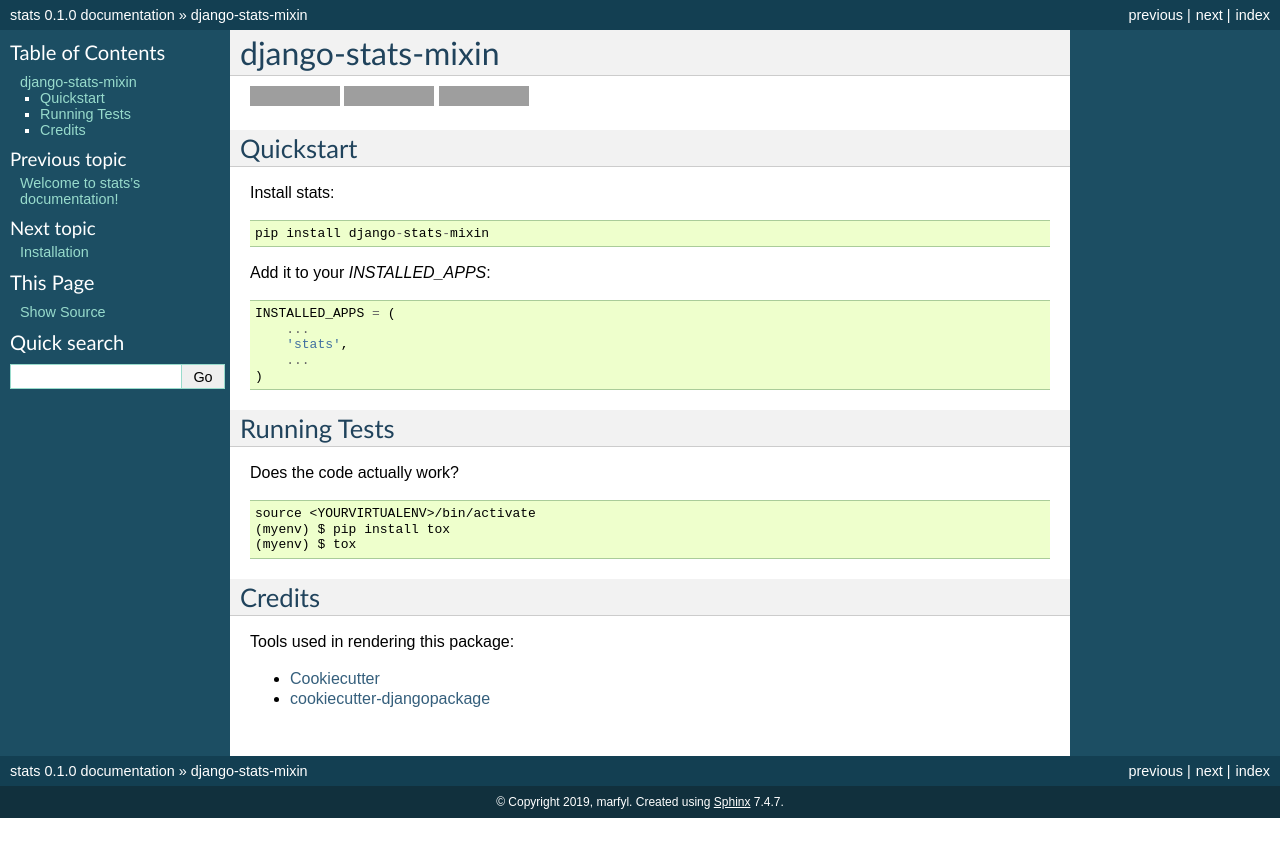
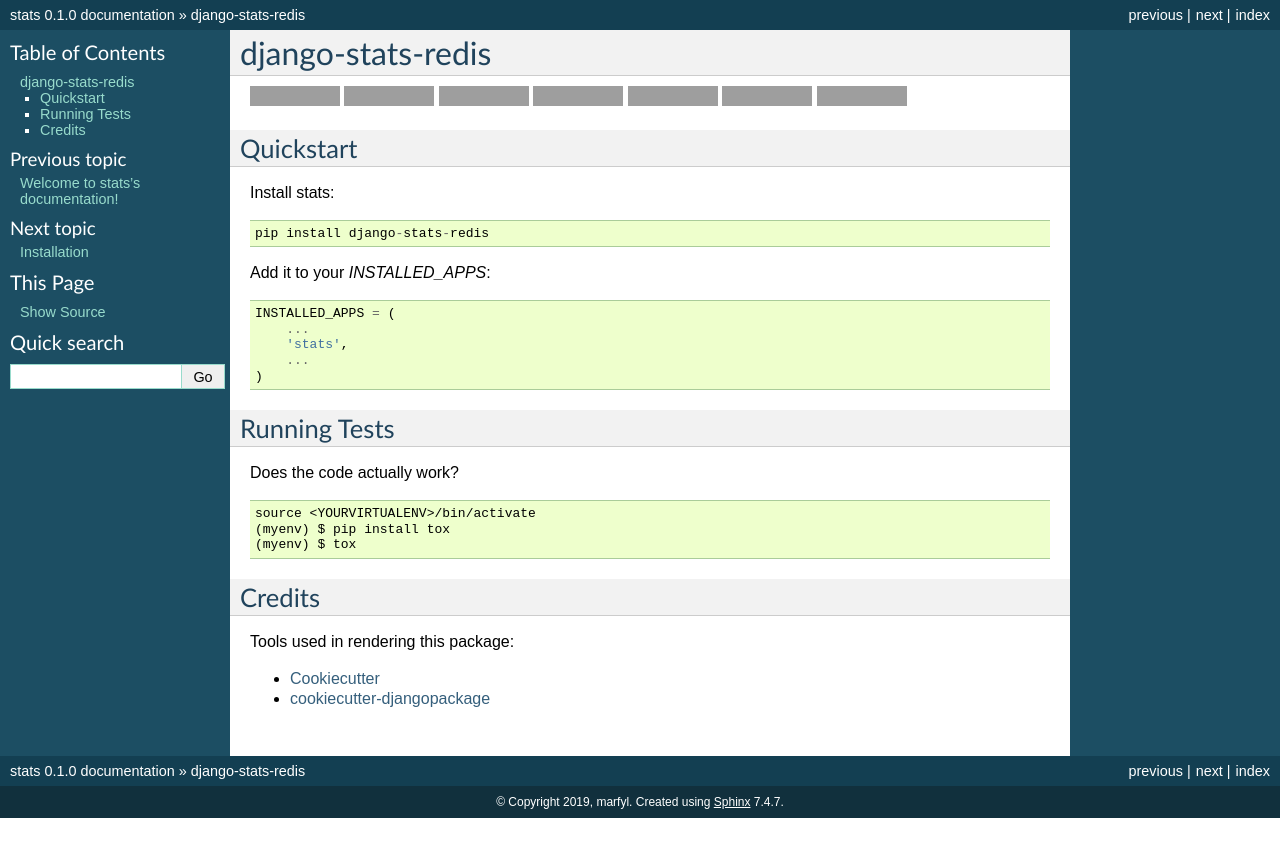
Before and after one commit to exolever/django-stats-redis, a Sphinx documentation site: the page built from docs/readme.rst, in a window 1280 px wide. Shown: the top 857 px of the page. Built offline with Sphinx 7.4.7, drawn with Linux system fonts in a browser that asks for light colours; grey boxes are pictures that could not be loaded.

Commit message:
Update readme

```diff
--- a/README.rst
+++ b/README.rst
@@ -1,15 +1,28 @@
 =============================
-django-stats-mixin
+django-stats-redis
 =============================
 
-.. image:: https://badge.fury.io/py/django-stats.svg
-    :target: https://badge.fury.io/py/django-stats-mixin
+.. image:: https://badge.fury.io/py/django-stats-redis.svg
+    :target: https://badge.fury.io/py/django-stats-redis-models
 
-.. image:: https://travis-ci.org/marfyl/django-stats.svg?branch=master
-    :target: https://travis-ci.org/marfyl/django-stats
+.. image:: https://requires.io/github/exolever/django-stats-redis/requirements.svg?branch=master
+     :target: https://requires.io/github/exolever/django-stats-redis/requirements/?branch=master
+     :alt: Requirements Status
 
-.. image:: https://codecov.io/gh/marfyl/django-stats/branch/master/graph/badge.svg
-    :target: https://codecov.io/gh/marfyl/django-stats
+.. image:: https://travis-ci.org/exolever/django-stats-redis.svg?branch=master
+    :target: https://travis-ci.org/exolever/django-stats-redis
+
+.. image:: https://codecov.io/gh/exolever/django-stats-redis/branch/master/graph/badge.svg
+    :target: https://codecov.io/gh/exolever/django-stats-redis
+
+.. image:: https://sonarcloud.io/api/project_badges/measure?project=exolever_django-stats-redis&metric=alert_status
+   :target: https://sonarcloud.io/dashboard?id=exolever_django-stats-redis
+
+.. image:: https://img.shields.io/badge/contributions-welcome-brightgreen.svg?style=flat
+   :target: https://github.com/exolever/django-stats-redis/issues
+
+.. image:: https://img.shields.io/badge/License-MIT-green.svg
+   :target: https://opensource.org/licenses/MIT
 
 
 Quickstart
@@ -17,7 +30,7 @@ Quickstart
 
 Install stats::
 
-    pip install django-stats-mixin
+    pip install django-stats-redis
 
 Add it to your `INSTALLED_APPS`:
 
--- a/docs/installation.rst
+++ b/docs/installation.rst
@@ -4,9 +4,9 @@ Installation
 
 At the command line::
 
-    $ easy_install django-stats
+    $ easy_install django-stats-redis
 
 Or, if you have virtualenvwrapper installed::
 
-    $ mkvirtualenv django-stats
-    $ pip install django-stats
+    $ mkvirtualenv django-stats-redis
+    $ pip install django-stats-redis
```
